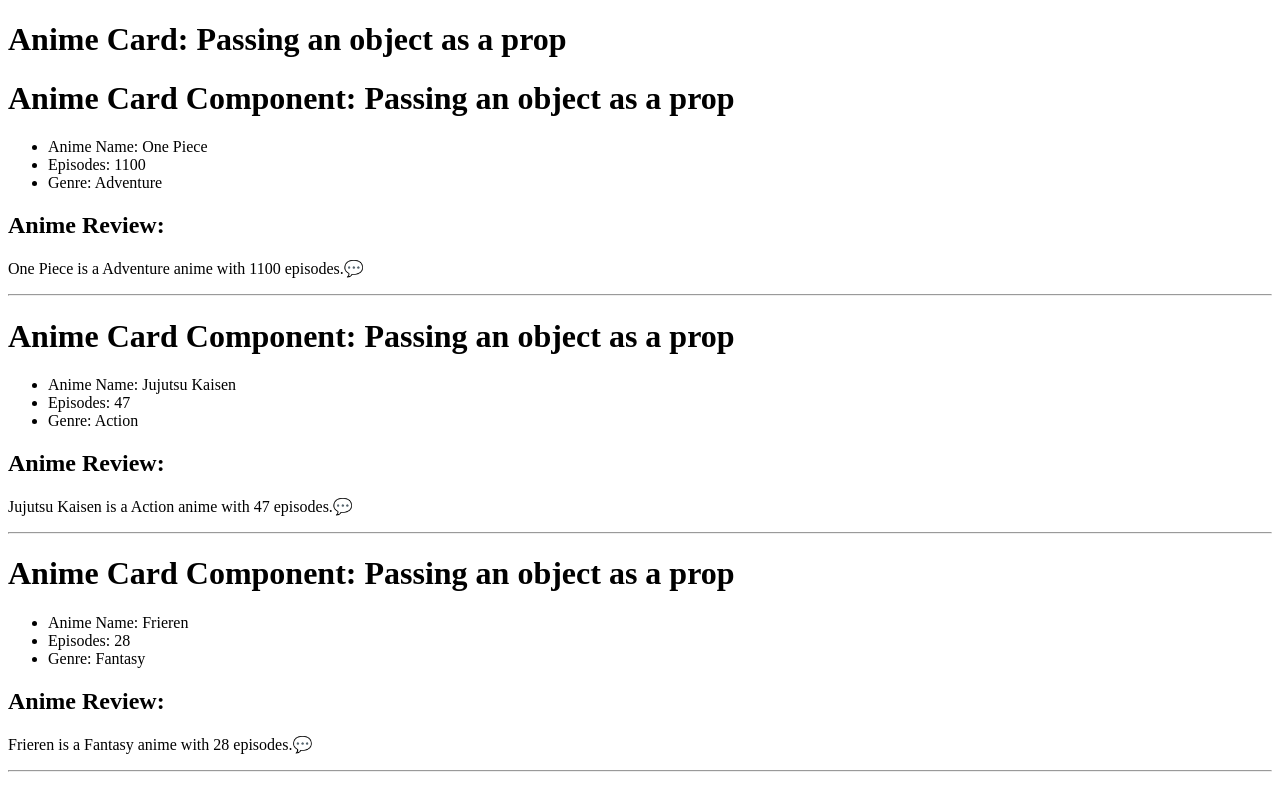
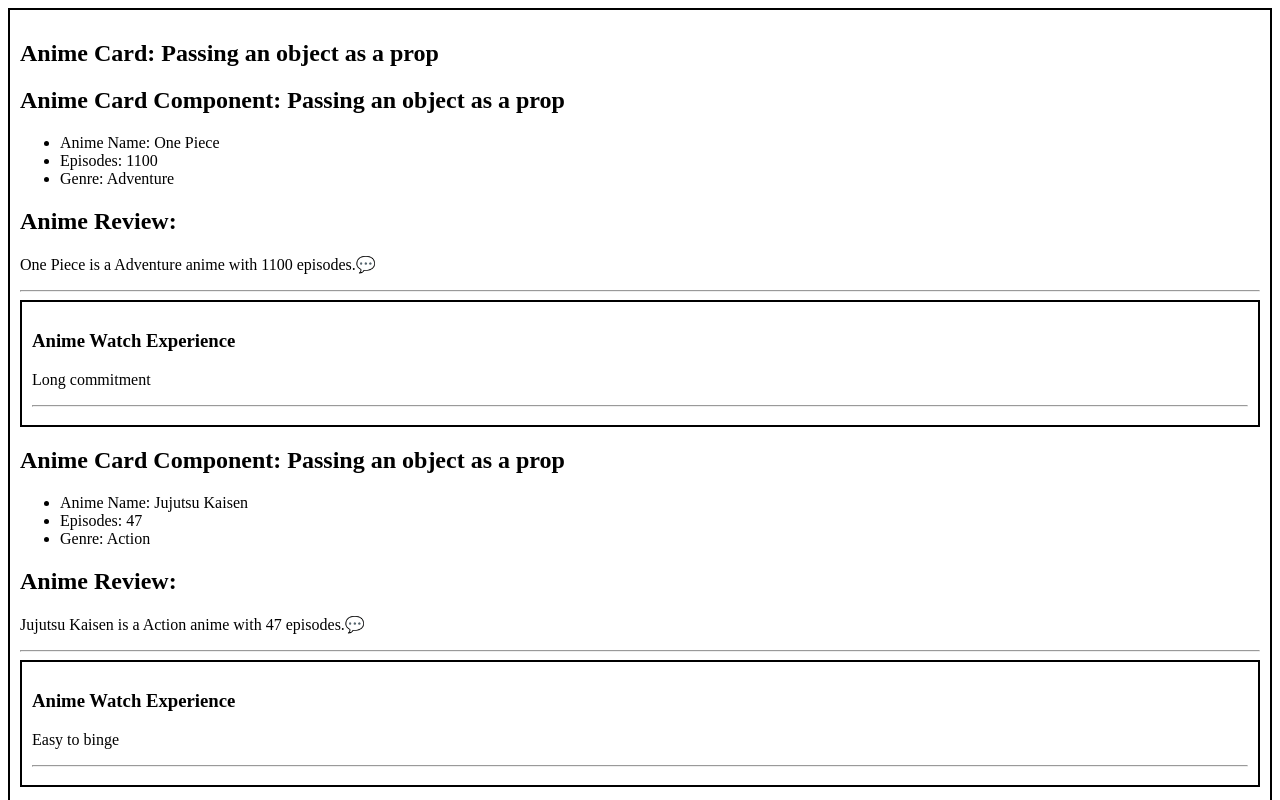
Before and after one commit to nehaumbre/REACTHUNX, a React (Vite) app in the folder vite-project/: page / in a window 1280 px wide. Shown: the top 800 px of the page. Built offline with nearby package versions, Linux system fonts and the light colour scheme.

Commit message:
React Fundamentals : all about props:adding Watch experience logic
Signed-off-by: nehaumbre <nehaumbre28@gmail.com>

```diff
--- a/vite-project/src/App.jsx
+++ b/vite-project/src/App.jsx
@@ -8,9 +8,10 @@
 // import ProductInfo from './components/ProductInfo.jsx';
 // import Greetings from './components/Greetings.jsx';
 // import ProductList from './components/ProductList.jsx';
-import React from "react";
+// import React from "react";
 import AnimeCard from "./components/AnimeCard";
 import AnimeReview from "./components/AnimeReview.jsx";
+import AnimeWatchExperience from "./components/AnimeWatchExperience.jsx";
 
 // import UserList from './components/userList.jsx';
 const App = () => {
@@ -242,14 +243,16 @@
     //   <Greetings />
     // </section>
     <main>
+      <section style={{ border: "2px solid black", padding: "10px", marginBottom: "20px" }}>
       <h1>Anime Card: Passing an object as a prop</h1>
       {animeList.map((anime) => (
         <div key={anime.id}>
           <AnimeCard anime={anime} />
           <AnimeReview anime={anime} />
+          <AnimeWatchExperience anime={anime}/>
         </div>
       ))}
-
+      </section>
       <User banana="I hate banana!☜(ﾟヮﾟ☜)" />
       {/* anime={anime} Left anime → the prop name Right anime → the JavaScript variable/value */}
       {/* {numbers.map((number) => (
--- /dev/null
+++ b/vite-project/src/components/AnimeWatchExperience.jsx
@@ -0,0 +1,21 @@
+const AnimeWatchExperience = ({ anime }) => {
+  let experience;
+
+  if (anime.episodes >= 100) {
+    experience = "Long commitment";
+  } else if (anime.episodes >= 50) {
+    experience = "Medium commitment";
+  } else {
+    experience = "Easy to binge";
+  }
+
+  return (
+    <section style={{ border: "2px solid black", padding: "10px", marginBottom: "20px" }}>
+      <h1>Anime Watch Experience</h1>
+      <p>{experience}</p>
+      <hr />
+    </section>
+  );
+};
+
+export default AnimeWatchExperience;
```
